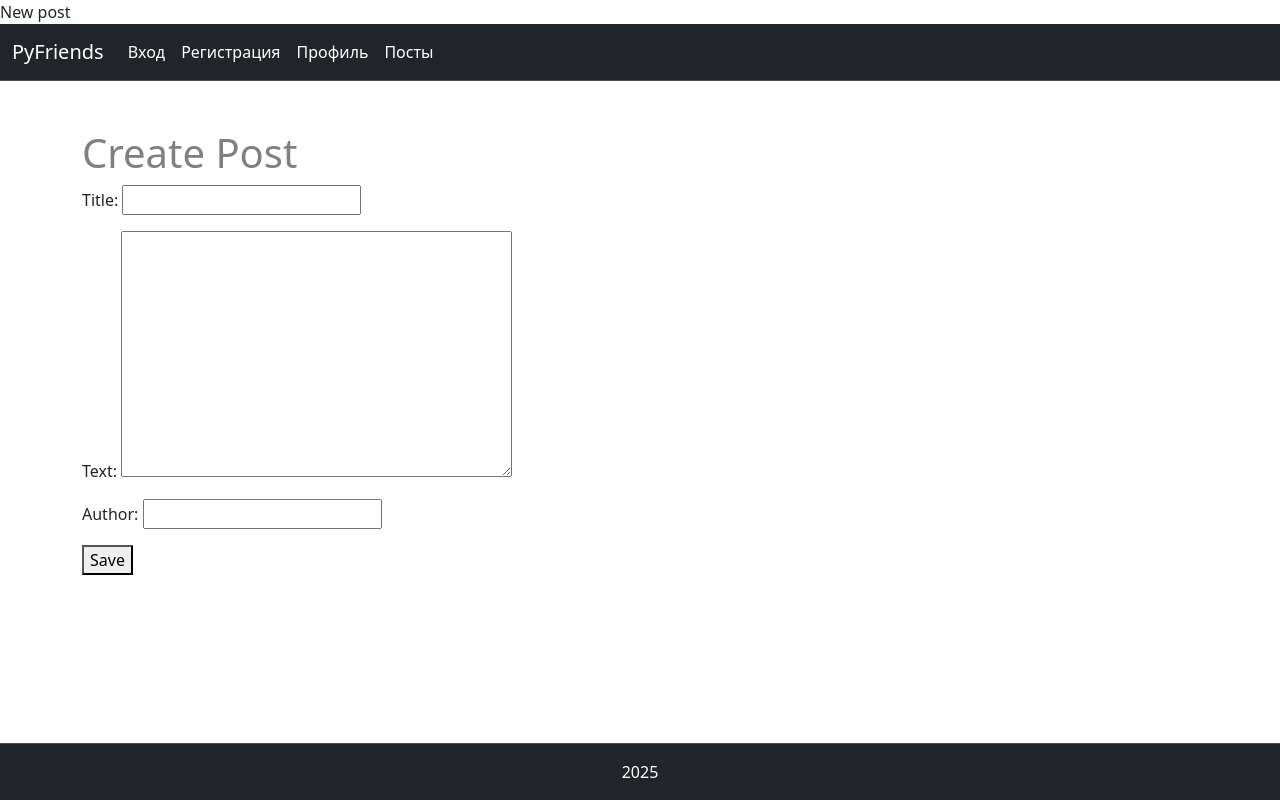
After one commit to W1lden/PyFriends_social_network, a Django app: page /posts/create in a window 1280 px wide. The commit adds this page. Run offline with Django 5.2, Linux system fonts and the light colour scheme; parts of the project's set-up code (start-up, migrations or seed data) failed here and were passed over.

Commit message:
dev 2 added posts, admin, views,forms and so on except edit function

```diff
--- /dev/null
+++ b/friends/posts/constants.py
@@ -0,0 +1,3 @@
+max_length_title = 200
+max_length_text = 1000
+max_length_author = 100
--- /dev/null
+++ b/friends/posts/forms.py
@@ -0,0 +1,9 @@
+from django import forms
+
+from .models import Post
+
+
+class CreatePost(forms.ModelForm):
+    class Meta:
+        model = Post
+        fields = ['title', 'text', 'author']
--- a/friends/posts/models.py
+++ b/friends/posts/models.py
@@ -0,0 +1,13 @@
+from django.db import models
+
+from .constants import max_length_author, max_length_text, max_length_title
+
+
+class Post(models.Model):
+    title = models.CharField(max_length=max_length_title)
+    text = models.TextField(max_length=max_length_text)
+    author = models.CharField(max_length=max_length_author)
+    created_at = models.DateTimeField(auto_now_add=True)
+
+    def __str__(self):
+        return self.title
--- a/friends/posts/urls.py
+++ b/friends/posts/urls.py
@@ -1,8 +1,14 @@
 from django.urls import path
-from posts.views import home_page
+from posts.views import (all_posts, home_page, post_create, post_delete,
+                         post_detail, post_edit)
 
 app_name = "posts"
 
 urlpatterns = [
     path("", home_page, name="home"),
+    path("posts/", all_posts, name="all_posts"),
+    path("posts/<int:post_id>", post_detail, name="post_detail"),
+    path("posts/<int:post_id>/delete", post_delete, name="post_delete"),
+    path("posts/<int:post_id>/edit", post_edit, name="post_edit"),
+    path("posts/create", post_create, name="post_create")
 ]
--- a/friends/posts/views.py
+++ b/friends/posts/views.py
@@ -1,5 +1,49 @@
-from django.shortcuts import render
+from django.shortcuts import redirect, render
+
+from .forms import CreatePost
+from .models import Post
 
 
 def home_page(request):
     return render(request, "home.html")
+
+
+def all_posts(request):
+    template_name = "all_posts.html"
+    posts = Post.objects.all()
+    context = {
+        "posts": posts
+    }
+    return render(request, template_name, context)
+
+
+def post_detail(request, post_id):
+    template_name = "post_detail.html"
+    post = Post.objects.get(id=post_id)
+    context = {
+        "post": post
+    }
+    return render(request, template_name, context)
+
+
+def post_create(request):
+    if request.method == 'POST':
+        form = CreatePost(request.POST)  # получаем данные от пользователя
+        if form.is_valid():
+            form.save()  # сохраняем в БД
+            return redirect("posts:all_posts")  # редирект
+    else:
+        form = CreatePost()  # пустая форма
+
+    return render(request, 'post_form.html', {'form': form})
+
+
+def post_edit(request, post_id):
+    # post = Post.objects.get(id=post_id)
+    pass
+
+
+def post_delete(request, post_id):
+    post = Post.objects.get(id=post_id)
+    post.delete()
+    return redirect("posts:all_posts")
--- a/friends/templates/header.html
+++ b/friends/templates/header.html
@@ -16,7 +16,7 @@
           <a class="nav-link active" aria-current="page" href="#">Профиль</a>
         </li>
         <li class="nav-item">
-          <a class="nav-link active" aria-current="page" href="#">Посты</a>
+          <a class="nav-link active" aria-current="page" href="{% url 'posts:all_posts' %}">Посты</a>
         </li>
       </ul>
     </div>
--- /dev/null
+++ b/friends/templates/post_form.html
@@ -0,0 +1,13 @@
+{% extends "base.html" %}
+{% block title %}
+    New post
+{% endblock %}
+
+{% block content %}
+<h1>Create Post</h1>
+<form method="post">
+    {% csrf_token %}
+    {{ form.as_p }}  <!-- отрисует все поля формы с <p> -->
+    <button type="submit">Save</button>
+</form>
+{% endblock %}
```
Also changed, not shown: friends/posts/admin.py (+10 -0 lines), friends/templates/all_posts.html (added, +22 -0 lines), friends/templates/post_detail.html (added, +12 -0 lines), CHANGELOG.md.
